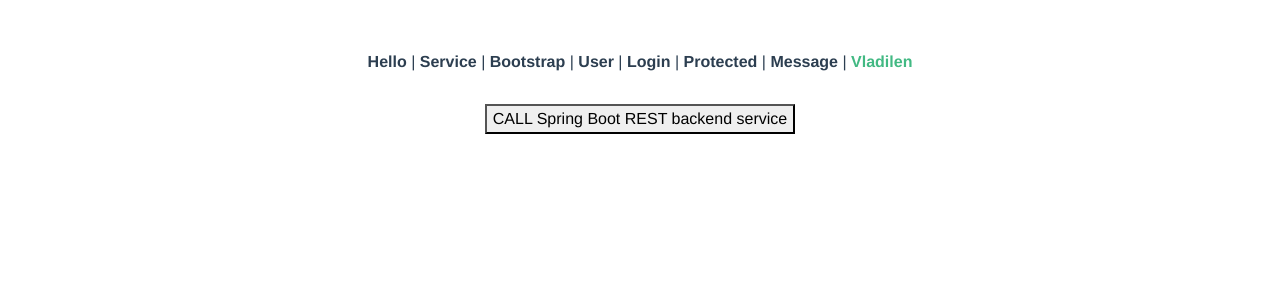
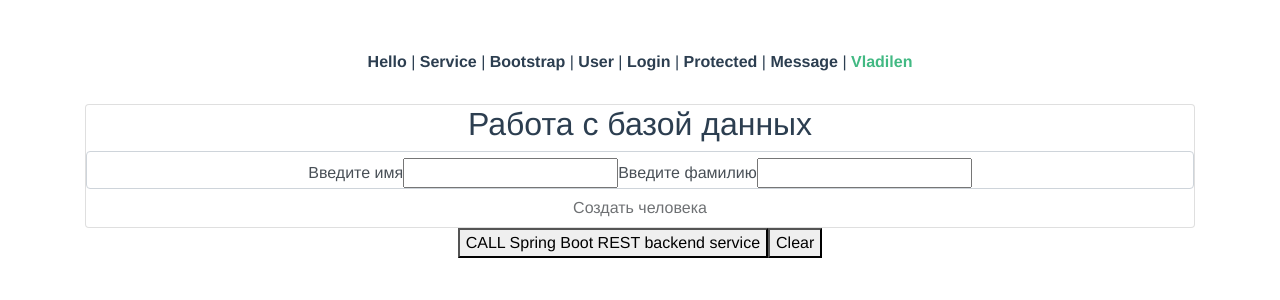
Before and after one commit to umdomby/spring-vue, a Vue app in the folder frontend-v2/: page /v in a window 1280 px wide. Shown: the top 300 px of the page. Built offline with nearby package versions, Linux system fonts and the light colour scheme.

Commit message:
add post

```diff
--- a/frontend-v2/src/components/Vladilen.vue
+++ b/frontend-v2/src/components/Vladilen.vue
@@ -1,11 +1,28 @@
 <template>
 
   <div>
-    <button class=”Search__button” @click="loadPeople()">CALL Spring Boot REST backend service</button>
-<!--    <button class=”Search__button” @click="nullRestService()">Null</button>-->
-<!--    <h3>{{ people }}</h3>-->
 
-    <vladilen-list :people="people" > </vladilen-list>
+    <div class="container">
+<!--      <app-alert :alert="alert" @close="alert = null"></app-alert>-->
+
+      <form class="card" @submit.prevent="createPerson">
+        <h2>Работа с базой данных</h2>
+        <div class="form-control">
+          <label for="name">Введите имя</label>
+          <input type="text" id="name" v-model.trim="name">
+          <label for="lastname">Введите фамилию</label>
+          <input type="text" id="lastname" v-model.trim="lastname">
+        </div>
+        <button class="btn primary" :disabled="name.length === 0" >Создать человека</button>
+      </form>
+<!--      <button class="btn primary" :disabled="name.length === 0" @click="createPerson">Создать человека 2</button>-->
+    </div>
+
+    <div>
+      <button class=”Search__button” @click="loadPeople()">CALL Spring Boot REST backend service</button>
+      <button @click="clear"> Clear </button>
+      <vladilen-list :people="people" > </vladilen-list>
+    </div>
 
   </div>
 
@@ -19,15 +36,22 @@
     import axios from 'axios'
 
     export default {
+      components: {
+        VladilenList
+      },
       name: 'message',
       data() {
         return {
-          response: [],
-          errors: [],
+          name: '',
+          lastname: '',
           people: [],
+          alert: null,
         }
       },
       methods: {
+        clear(){
+          this.people = ''
+        },
         async loadPeople() {
           try {
             const {data} = await axios.get('/api/vladilen')
@@ -49,11 +73,23 @@
           }
           console.log(this.people)
         },
+        async createPerson() {
+          const response = await axios.post('/api/vladilen', {
+            name: this.name,
+            lastname: this.lastname
+          })
+          console.log(response)
+          // this.people.push({
+          //   name: this.name,
+          //   lastname: this.lastname,
+          //
+          // })
+          this.name = ''
+          this.lastname = ''
+
+          await this.loadPeople()
+        },
       },
-
-      components: {
-        VladilenList
-      }
     }
 </script>
 
```
